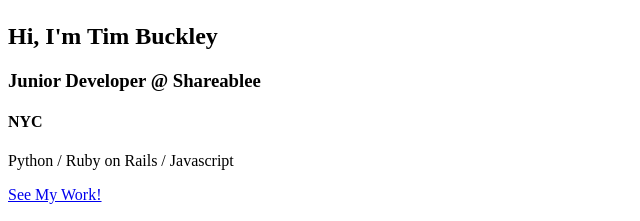
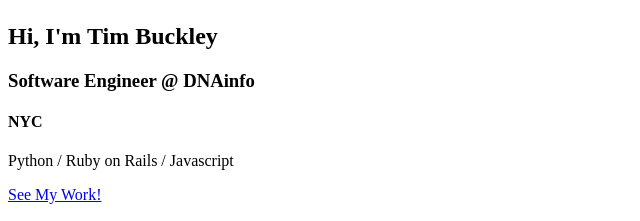
Before and after one commit to timbuckley/timbuckley.github.io, a plain HTML site: page index.html in a window 1280 px wide. Shown: the part 757-978 px from the top of the page, 0-640 px from the left. Drawn offline with Linux system fonts and the light colour scheme; a script that the page names is missing.

Commit message:
Change job title/company from Shareablee to DNAinfo

```diff
--- a/index.html
+++ b/index.html
@@ -77,7 +77,7 @@
 
 							<header>
 								<h2 class="alt">Hi, I'm <strong>Tim Buckley</strong> </h2>
-                  <h3>Junior Developer @ Shareablee</h3>
+                  <h3>Software Engineer @ DNAinfo</h3>
                   <h4>NYC</h4>
                 <p>Python / Ruby on Rails / Javascript</p>
 							</header>
```
